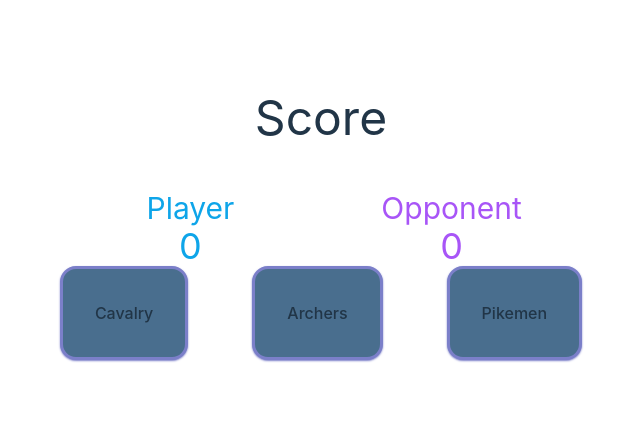
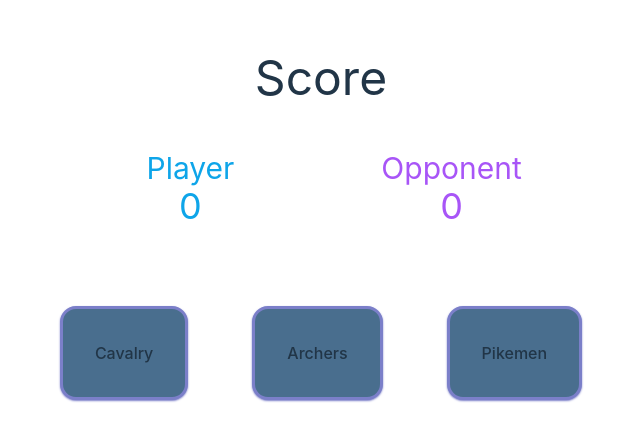
Before and after one commit to ujLevente/neuronation, a React (Vite) app: page / in a window 1280 px wide. Shown: the part 173-614 px from the top of the page, without its empty margins (319-959 px from the left). Built offline with nearby package versions, Linux system fonts and the light colour scheme.

Commit message:
additional styling if game not started yet

```diff
--- a/src/app/components/CurrentBattle.tsx
+++ b/src/app/components/CurrentBattle.tsx
@@ -9,7 +9,7 @@ export function CurrentBattle() {
     }
 
     return (
-        <div className="my-20 border-1 border-lightBorder py-4 rounded-md">
+        <div className="mt-20 border-1 border-lightBorder py-4 rounded-md">
             <div className="flex justify-around mb-6">
                 <div className="flex-1">
                     <p>Player&apos;s pick</p>
--- a/src/app/components/UnitController/UnitController.tsx
+++ b/src/app/components/UnitController/UnitController.tsx
@@ -6,7 +6,7 @@ export function UnitController() {
     const { selectUnit } = usePlayMatch();
 
     return (
-        <div className="flex w-full gap-16">
+        <div className="flex w-full gap-16 mt-20">
             {Object.values(UnitType).map((type) => (
                 <UnitSelect key={type} type={type} onSelect={selectUnit} />
             ))}
```
